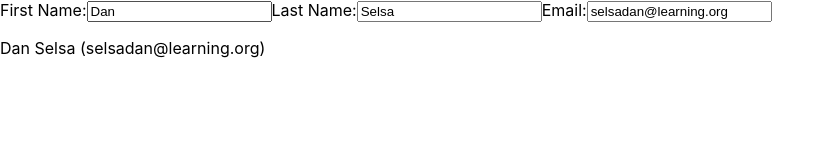
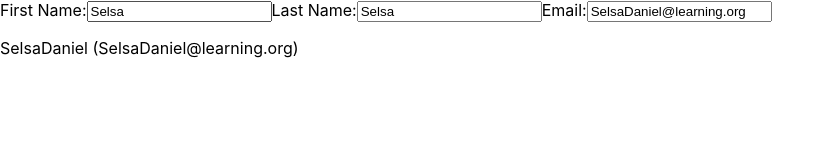
Before and after one commit to selsadan/learning-react, a React (Create React App) app: page / in a window 1280 px wide. Shown: the top 160 px of the page, without its empty margins (0-834 px from the left). Built offline with nearby package versions, Linux system fonts and the light colour scheme.

Commit message:
Learning React object state

```diff
--- a/src/App.js
+++ b/src/App.js
@@ -3226,25 +3226,80 @@
 //     );
 // }
 
+// import { useState } from "react";
+
+// export default function Form(){
+//     const [person, setPerson] = useState({
+//         firstName: 'Dan',
+//         lastName: 'Selsa',
+//         email: 'selsadan@learning.org',
+//     });
+
+//     function handleFirstNameChange(e){
+//         person.firstName =  e.target.value;
+//     }
+
+//     function handleLastNameChange(e){
+//         person.lastName =  e.target.value;
+//     }
+
+//     function handleEmailChange(e){
+//         person.email =  e.target.value;
+//     }
+
+//     return(
+//         <>
+//             <label>
+//                 First Name:
+//                 <input
+//                     onChange={handleFirstNameChange}
+//                     value={person.firstName}
+//                 />
+//             </label>
+
+//             <label>
+//                 Last Name:
+//                 <input
+//                     onChange={handleLastNameChange}
+//                     value={person.lastName}
+//                 />
+//             </label>
+
+//             <label>
+//                 Email:
+//                 <input
+//                     onChange={handleEmailChange}
+//                     value={person.email}
+//                 />
+//             </label>
+//             <p>
+//                 {person.firstName}{' '}
+//                 {person.lastName}{' '}
+//                 ({person.email})
+//             </p>
+//         </>
+//     );
+// }
+
 import { useState } from "react";
 
 export default function Form(){
     const [person, setPerson] = useState({
-        firstName: 'Dan',
-        lastName: 'Selsa',
-        email: 'selsadan@learning.org',
+        firstName: 'Selsa',
+        lastName: 'Daniel',
+        email: 'SelsaDaniel@learning.org',
     });
 
     function handleFirstNameChange(e){
-        person.firstName =  e.target.value;
+        person.firstName = e.target.value
     }
 
     function handleLastNameChange(e){
-        person.lastName =  e.target.value;
+        person.lastName = e.target.value
     }
 
     function handleEmailChange(e){
-        person.email =  e.target.value;
+        person.firstName = e.target.value
     }
 
     return(
@@ -3261,7 +3316,7 @@ export default function Form(){
                 Last Name:
                 <input
                     onChange={handleLastNameChange}
-                    value={person.lastName}
+                    value={person.firstName}
                 />
             </label>
 
@@ -3273,7 +3328,7 @@ export default function Form(){
                 />
             </label>
             <p>
-                {person.firstName}{' '}
+                {person.firstName}{''}
                 {person.lastName}{' '}
                 ({person.email})
             </p>
```
